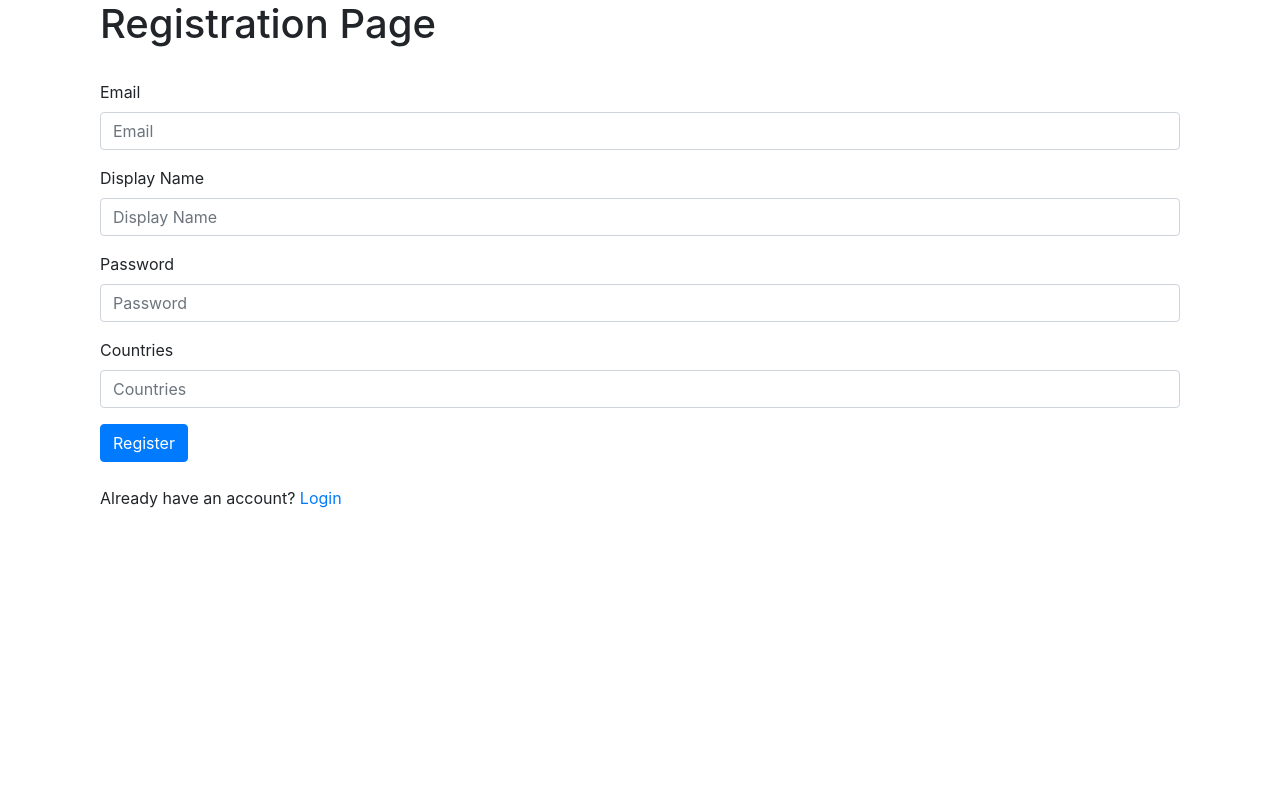
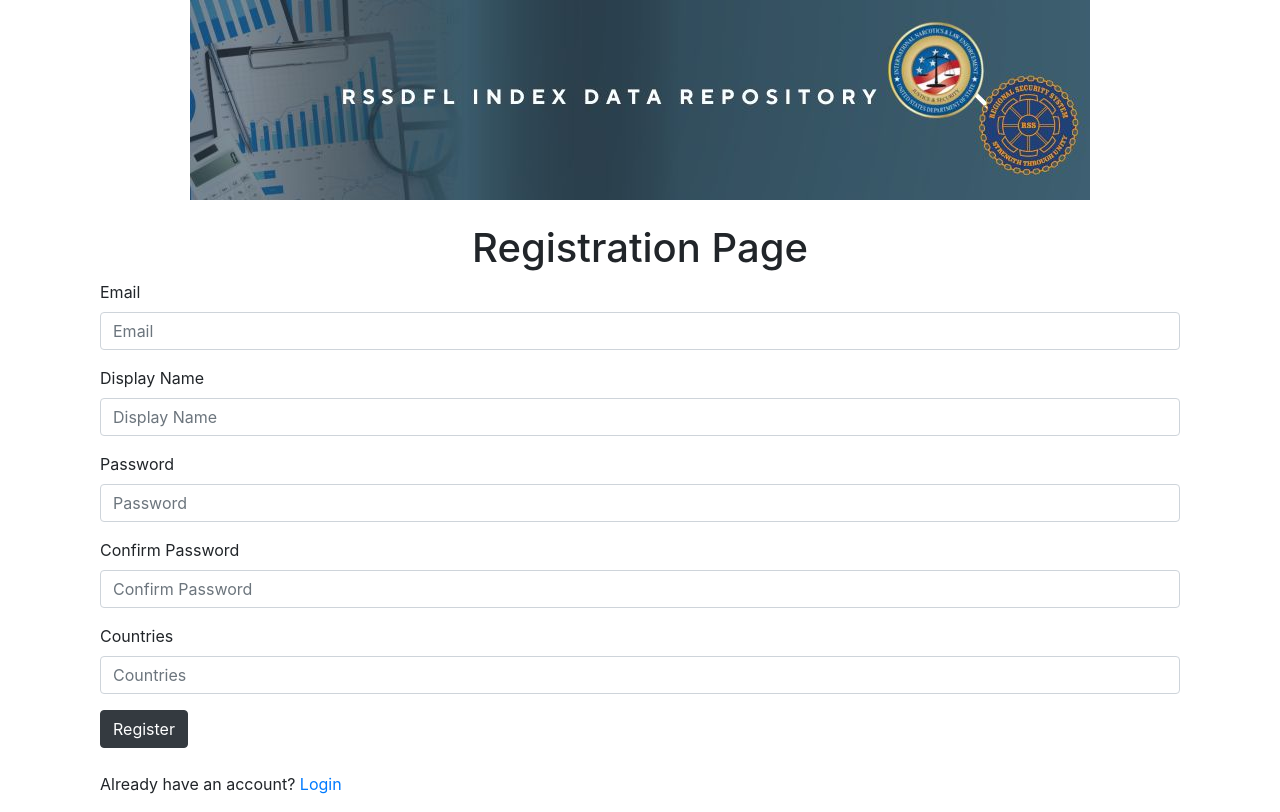
Before and after one commit to hemantsh/elasticfscrawler, a Flask app: page /register in a window 1280 px wide. Before the commit the page ends 508 px from the top, so only its background shows below. Run offline with Flask 3, Linux system fonts and the light colour scheme; some libraries are stand-ins or nearby versions.

Commit message:
UI changes and Report updations
UI changes on Navigation bar , buttons and more and also Report page has been updated....

```diff
--- a/UI/app.py
+++ b/UI/app.py
@@ -20,7 +20,6 @@ User = Path('../sql_db/create_table')
 Search = Path('../sql_db/create_table')
 db = Path('../sql_db/create_table')
 load_dotenv(dotenv_path=dotenv_path)
-
 
 dir = os.getenv('FLASK_APP_DIR')
 user = os.getenv('ELASTIC_USER')
@@ -69,7 +68,6 @@ def index():
 @app.route('/register', methods=['GET', 'POST'])
 def register():
     create_user = request.args.get('create_user')
-    print ( request.args.get('create_user'), ">>>>>>>>>" )
 
     if request.method == 'POST':
         email = request.form['email']
@@ -106,7 +104,6 @@ def register():
 def login():
 
     if request.method == 'POST':
-        print ( "Inside request = post" )
         email = request.form['email']
         password = request.form['password']
 
--- a/UI/templates/index.html
+++ b/UI/templates/index.html
@@ -43,14 +43,12 @@
 
     {% include "navigation.html" %}
     <div class="container">
-        {% with messages = get_flashed_messages() %}
+        {% with messages = get_flashed_messages(with_categories=true) %}
         <div>
             {% if messages %}
-            <ul>
-                {% for message in messages %}
-                <li>{{ message }}</li>
+                {% for category, message in messages %}
+                <div class = "alert alert-{{ category }}">{{ message }}</div>
                 {% endfor %}
-            </ul>
             {% endif %}
         </div>
         {% endwith %}
--- a/UI/templates/login.html
+++ b/UI/templates/login.html
@@ -3,17 +3,19 @@
 {% block body %}
 
     <div class="container mt-5">
-        <h2>User Login</h2><br />
+        <div class = "text-center"><h1>User Login</h1></div>
         <form action="/login" method="post">
             <div class="form-group">
+                <!-- <label for="email">Email</label><br /> -->
                 <label for="email">Email</label><br />
                 <input type="email" class="form-control" id="email" name="email" placeholder="Enter Email">
             </div>
             <div class="form-group">
+                <!-- <label for="password">Password:</label><br />  -->
                 <label for="password">Password:</label><br />
                 <input type="password" class="form-control" id="password" name="password" placeholder="Enter Password">
             </div>
-            <button type="submit" class="btn btn-primary">Login</button>
+            <button type="submit" class="btn btn-dark">Login</button>
 
         </form>
         <p class="mt-3">New user?<a href="/register">Register here</a></p>
--- a/UI/templates/navigation.html
+++ b/UI/templates/navigation.html
@@ -1,26 +1,25 @@
+<div class="text-center"><img src="/static/rss_banner.jpeg" class="img-fluid" ></div>
+
 {% if current_user.is_authenticated %}
+<!-- <div class="col col-md-12"><img src="/static/INL_Logo_Transparent.gif" style="width: 100px;height: 100px;background: unset;"></div> -->
 
-<nav>
-    <div class="container p-4 my-4 bg-primary text-white text-center rounded">
-        <div class="row">
-            <!-- <div class="col col-md-2"><img src="/static/inl_logo_transp_bg.png" style="width: 160px;height: 100px;background: unset;"></div> -->
-            <div class="col col-md-2"><img src="/static/INL_Logo_Transparent.gif" style="width: 100px;height: 100px;background: unset;"></div>
-            <div class="col col-md-8"><h2>Case Search</h2></div>
-            <div class="col col-md-2"><img src="/static/rss_logo.png" style="width: 100px;height: 100px;"></div>
-        </div>
+<nav navbar navbar-dark bg-dark>
+    <div class="container p-4 my-4 bg-dark text-white text-center rounded">
         <div class="row">
 
             {% if current_user.is_authenticated %}
                 {% if current_user.is_admin %}
-                    <div class="col col-md-8"></div>
-                    <div class="col col-md-1"><a href="{{ url_for('register') }}?create_user=Y" class="link-dark">Create&nbsp;&nbsp;User</a></div>
-                    <div class="col col-md-1"><a href="{{ url_for('report') }}" class="link-dark">Report</a></div>
-                    <div class="col col-md-1"><a href="{{ url_for('register') }}" class="link-dark">Profile</a></div>
-                    <div class="col col-md-1"><a href="{{ url_for('logout') }}" class="link-dark">Logout</a></div>
+                    <div></div>
+                    <div class="col col-md-2"><a href="{{ url_for('register') }}?create_user=Y" class="link-light">Create&nbsp;&nbsp;User</a></div>
+                    <div class="col col-md-2"><a href="{{ url_for('home') }}" class="link-light">Search</a></div>
+                    <div class="col col-md-2"><a href="{{ url_for('report') }}" class="link-light">Report</a></div>
+                    <div class="col col-md-2"><a href="{{ url_for('register') }}" class="link-light">Profile</a></div>
+                    <div class="col col-md-2"><a href="{{ url_for('logout') }}" class="link-light">Logout</a></div>
                 {% else %}
-                    <div class="col col-md-10"></div>
-                    <div class="col col-md-1"><a href="{{ url_for('register') }}" class="link-dark">Profile</a></div>
-                    <div class="col col-md-1"><a href="{{ url_for('logout') }}" class="link-dark">Logout</a></div>
+                    <div></div>
+                    <div class="col col-md-2"><a href="{{ url_for('register') }}" class="link-light">Profile</a></div>
+                    <div class="col col-md-2"><a href="{{ url_for('home') }}" class="link-light">Search</a></div>
+                    <div class="col col-md-2"><a href="{{ url_for('logout') }}" class="link-light">Logout</a></div>
                     <div class="col col-md-1"></div>
                 {% endif %}
             {% endif %}
--- a/UI/templates/register.html
+++ b/UI/templates/register.html
@@ -4,7 +4,7 @@
 
 <div class="container">
     {% if not current_user.is_authenticated %}
-        <h1>Registration Page</h1><br/>
+        <br/><div class = "text-center"><h1>Registration Page</h1></div>
         <form id="registrationForm" action="/register" method="post">
             <div class="form-group">
                 <label for="email">Email</label>
@@ -19,13 +19,17 @@
                 <input type="password" class="form-control" id="password" name="password" placeholder="Password">
             </div>
             <div class="form-group">
+                <label for="confirm_password">Confirm Password</label>
+                <input type="password" class="form-control" id="confirm_password" name="confirm_password" placeholder="Confirm Password">
+            </div>
+            <div class="form-group">
                 <label for="countries">Countries</label>
                 <input type="text" class="form-control" id="countries" name="countries" placeholder="Countries">
             </div>
-            <button type="submit" class="btn btn-primary">Register</button>
+            <button type="submit" class="btn btn-dark">Register</button>
         </form>
     {% elif current_user and create_user %}
-        <h1>Create New User</h1><br/>
+        <br/><div class = "text-center"><h1>Create New User</h1></div>
         <form id="registrationForm" action="/register" method="post">
             <div class="form-group">
                 <label for="email">Email</label>
@@ -40,6 +44,10 @@
                 <input type="password" class="form-control" id="password" name="password" placeholder="Password">
             </div>
             <div class="form-group">
+                <label for="password">Password</label>
+                <input type="password" class="form-control" id="password" name="password" placeholder="Password">
+            </div>
+            <div class="form-group">
                 <label for="countries">Countries</label>
                 <input type="text" class="form-control" id="countries" name="countries" placeholder="Countries">
             </div>
@@ -47,13 +55,13 @@
                 <input type="checkbox" class="form-check-input" id="make_admin" name="make_admin">
                 <label class="form-check-label" for="make_admin">Make Admin</label>
             </div>
-            <button type="submit" class="btn btn-primary">Create User</button>
+            <button type="submit" class="btn btn-dark">Create User</button>
         </form>
     {% elif current_user %}
-        <h1>My Profile</h1><br/>
+    <br/><div class = "text-center"><h1>My Profile</h1></div>
         <form id="registrationForm" action="/register" method="post">
             <div class="form-group">
-                <label for="email">Email</label>
+                <label for="email">  Email</label>
                 <input type="email" class="form-control" id="email" name="email" placeholder="Email" value="{{ current_user.email }}">
             </div>
             <div class="form-group">
@@ -68,7 +76,7 @@
                 <label for="confirm_password">Confirm Password</label>
                 <input type="password" class="form-control" id="confirm_password" name="confirm_password" placeholder="Confirm Password">
             </div>
-            <button type="submit" class="btn btn-primary">Save</button>
+            <button type="submit" class="btn btn-dark">Save</button>
         </form>
     {% endif %}
 
--- a/UI/templates/results.html
+++ b/UI/templates/results.html
@@ -9,7 +9,7 @@
             <div class="col-4"><input type="text" class="form-control" name="input" value="{{ input }}"
                     placeholder="Enter search phrase" autofocus></div>
             <div class="col-4">
-                <button type="submit" class="btn btn-primary">Search</button>
+                <button type="submit" class="btn btn-dark">Search</button>
             </div>
         </div><input type="hidden" name="userId" value="{{ user_id }}"></div>
 </form>
```
Also changed, not shown: UI/templates/report.html (+30 -16 lines).
